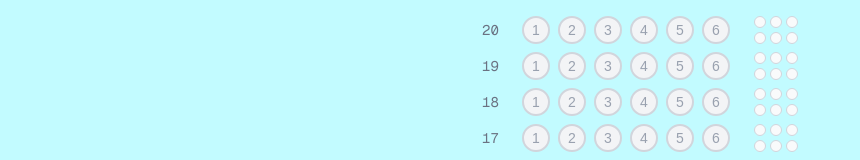
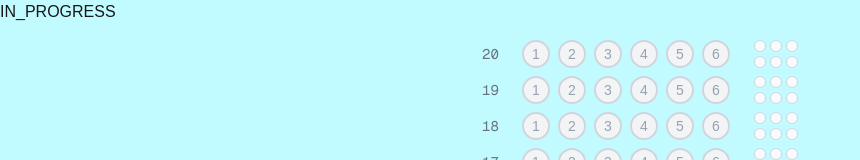
Before and after one commit to LuisangelE-04/mastermindApp, a Next.js app: page /play in a window 1280 px wide. Shown: the top 160 px of the page, without its empty margins (0-860 px from the left). Built offline with nearby package versions, Linux system fonts and the light colour scheme; no server answers.

Commit message:
fix: gameStatus and setAttempts have no default

```diff
--- a/src/components/mastermind.tsx
+++ b/src/components/mastermind.tsx
@@ -19,8 +19,8 @@ export default function MastermindGame({
   const [currentGuess, setCurrentGuess] = useState<string[]>([]);
   const [submittedGuesses, setSubmittedGuesses] = useState<GuessHistoryItem[]>([]);
   const [gameId, setGameId] = useState<number | null>(initialGameId || null);
-  const [gameStatus, setGameStatus] = useState<string>(initialStatus);
-  const [attempts, setAttempts] = useState<number>(initialAttempt);
+  const [gameStatus, setGameStatus] = useState<string>(initialStatus ?? 'IN_PROGRESS');
+  const [attempts, setAttempts] = useState<number>(initialAttempt ?? 0);
   const MAX_GUESSES = 20;
 
   useEffect(() => {
```
